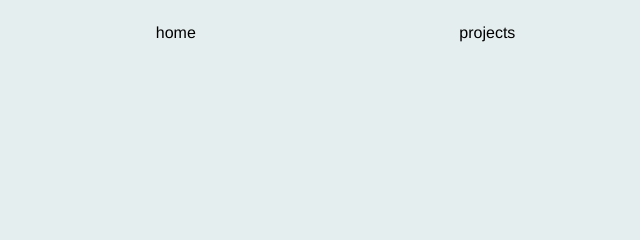
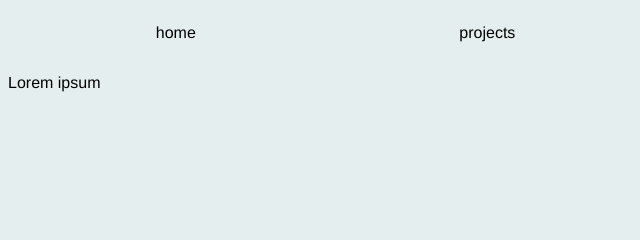
Before and after one commit to ehcrae/ehcrae.github.io, a plain HTML site: page blog.html in a window 1280 px wide. Shown: the top 240 px of the page, 0-640 px from the left. Drawn offline with Linux system fonts and the light colour scheme.

Commit message:
Added p text

```diff
--- a/blog.html
+++ b/blog.html
@@ -16,6 +16,9 @@
     </nav>
     <body>
         <!-- start of page -->
+        <p>
+            Lorem ipsum
+        </p>
         <div class="footer">
             view the source code at <a href="https://github.com/ehcrae/ehcrae.github.io"><img src="./images/github.svg" class="footer_img"></a>
         </div>
--- a/index.css
+++ b/index.css
@@ -5,6 +5,10 @@ html {
 
 body {
     min-height: 100%;
+}
+
+body p {
+    align-content: center;
 }
 
 nav.menu ul {
```
Also changed, not shown: contact.html (+3 -0 lines).
